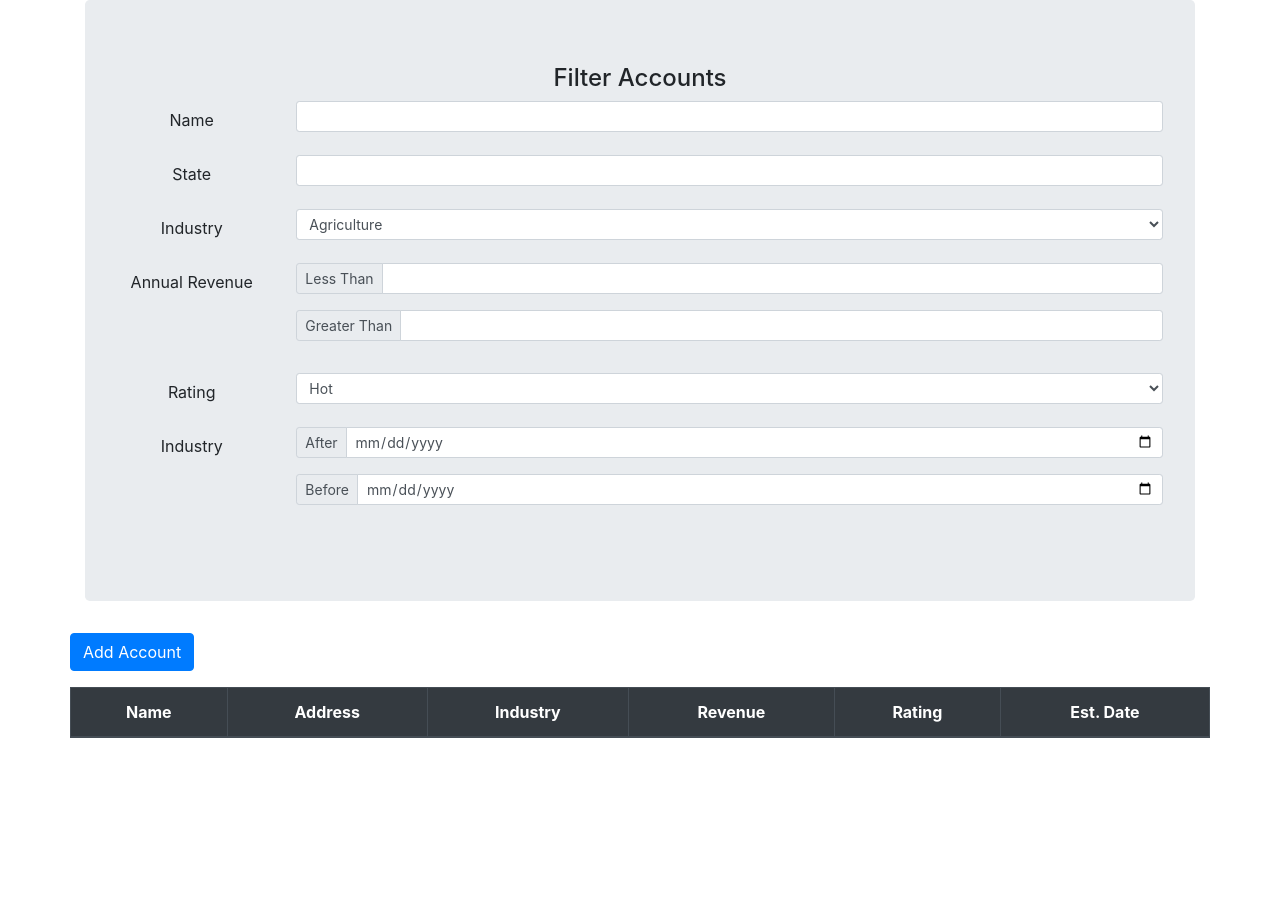
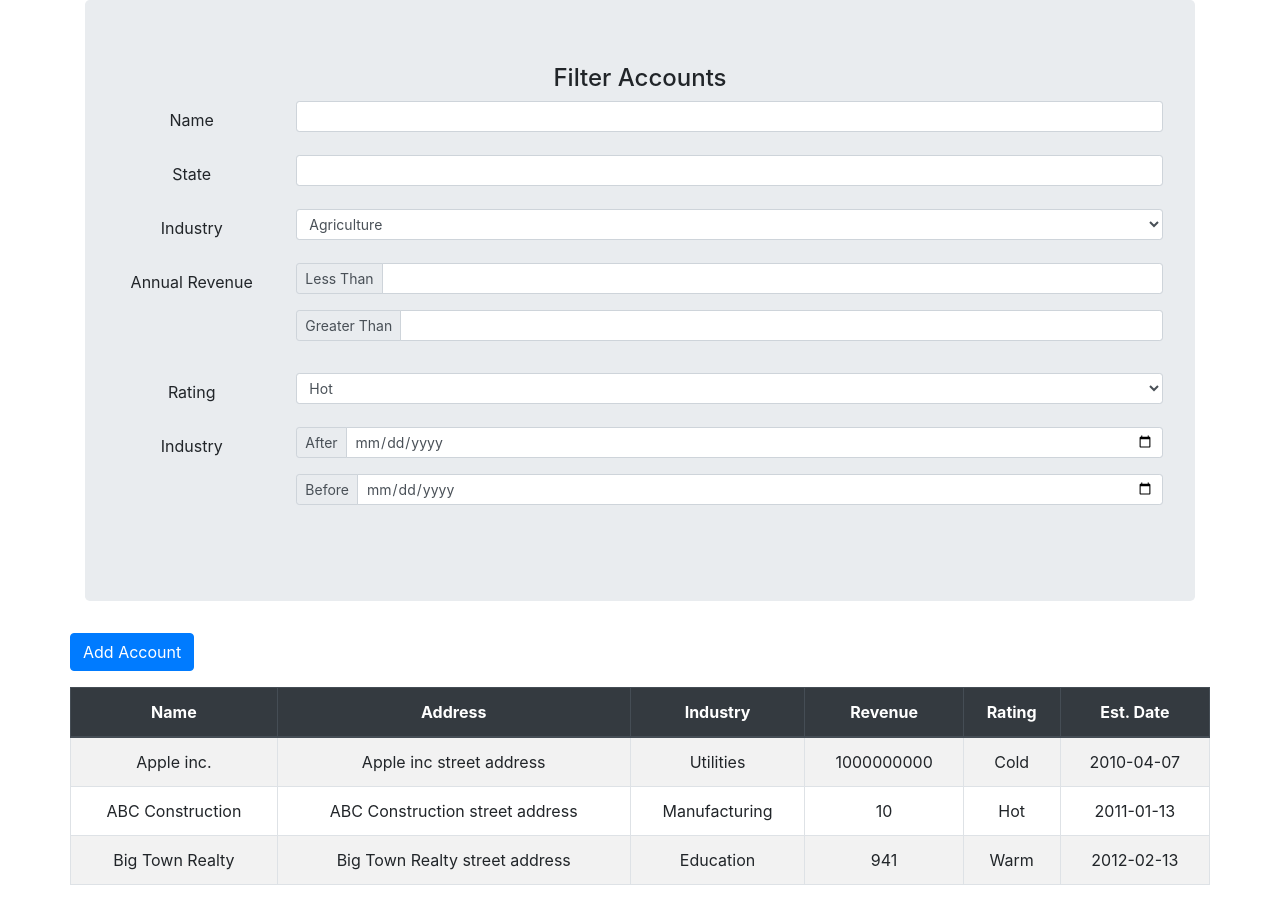
Before and after one commit to jayfunk/simple-contacts, a React (Create React App) app: page / in a window 1280 px wide. Before the commit the page ends 800 px from the top, so only its background shows below. Built offline with nearby package versions, Linux system fonts and the light colour scheme.

Commit message:
Added initial test data

```diff
--- a/src/index.js
+++ b/src/index.js
@@ -9,11 +9,76 @@ import './index.css';
 import * as serviceWorker from './serviceWorker';
 
 import App from './App';
+import {
+  LEAD_SOURCE_PHONE,
+  INDUSTRY_UTILITIES,
+  RATING_COLD,
+  INDUSTRY_MANUFACTURING,
+  INDUSTRY_EDUCATION,
+  RATING_HOT,
+  RATING_WARM
+} from './constants';
 
 import accounts from './reducers/accounts';
 
 const store = configureStore({
-  reducer: accounts
+  reducer: accounts,
+  preloadedState: [
+    {
+      id: 'account-1',
+      name: 'Apple inc.',
+      address: 'Apple inc street address',
+      industry: INDUSTRY_UTILITIES,
+      annualRevenue: 1000000000,
+      rating: RATING_COLD,
+      establishedDate: '2010-04-07',
+      contacts: [
+        {
+          id: 'contact-1',
+          name: 'New Contact',
+          phone: '55555555555',
+          email: 'contact1@contacts.com',
+          leadSource: LEAD_SOURCE_PHONE
+        }
+      ]
+    },
+    {
+      id: 'account-2',
+      name: 'ABC Construction',
+      address: 'ABC Construction street address',
+      industry: INDUSTRY_MANUFACTURING,
+      annualRevenue: 10,
+      rating: RATING_HOT,
+      establishedDate: '2011-01-13',
+      contacts: [
+        {
+          id: 'contact-2',
+          name: 'New Contact',
+          phone: '55555555555',
+          email: 'contact1@contacts.com',
+          leadSource: LEAD_SOURCE_PHONE
+        }
+      ]
+    },
+    {
+      id: 'account-3',
+      name: 'Big Town Realty',
+      address: 'Big Town Realty street address',
+      industry: INDUSTRY_EDUCATION,
+      annualRevenue: 941,
+      rating: RATING_WARM,
+      establishedDate: '2012-02-13',
+      contacts: [
+        {
+          id: 'contact-3',
+          name: 'New Contact',
+          phone: '55555555555',
+          email: 'contact1@contacts.com',
+          leadSource: LEAD_SOURCE_PHONE
+        }
+      ]
+    }
+  ]
 });
 
 ReactDOM.render(
```
